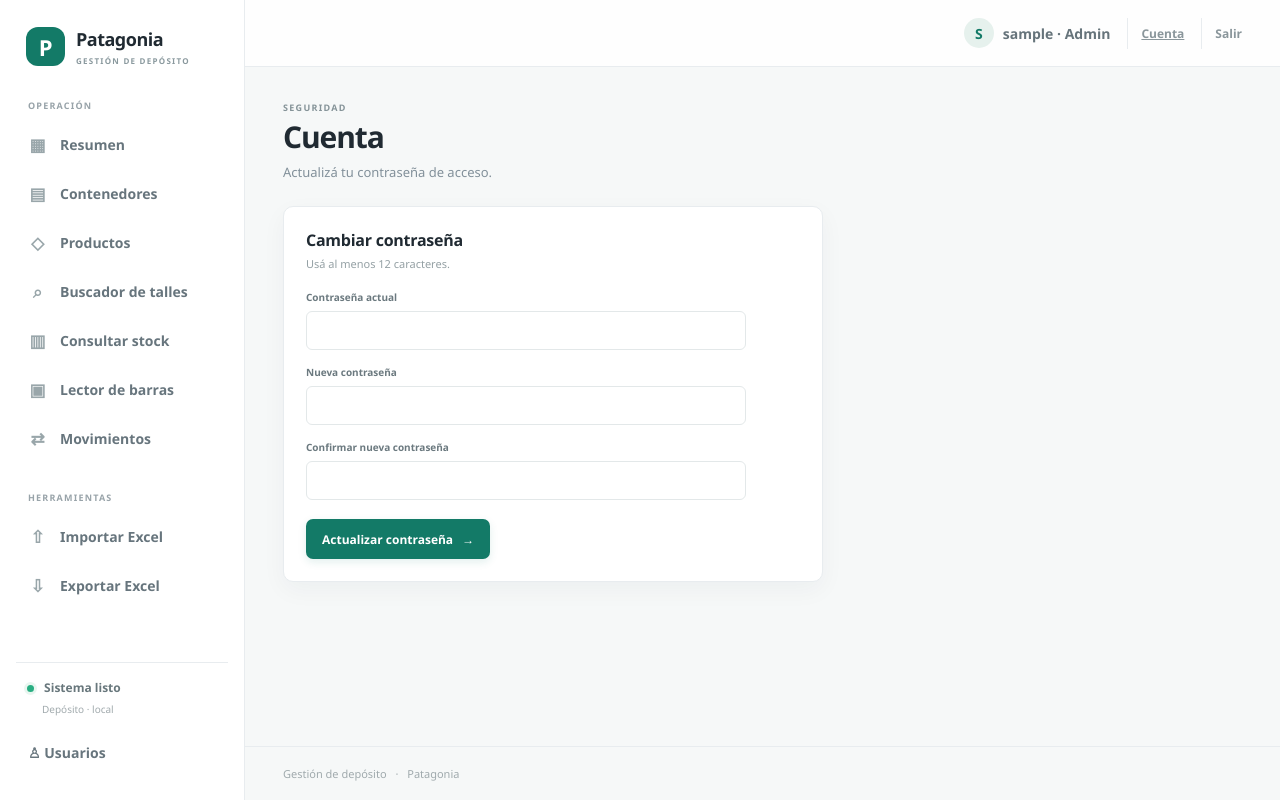
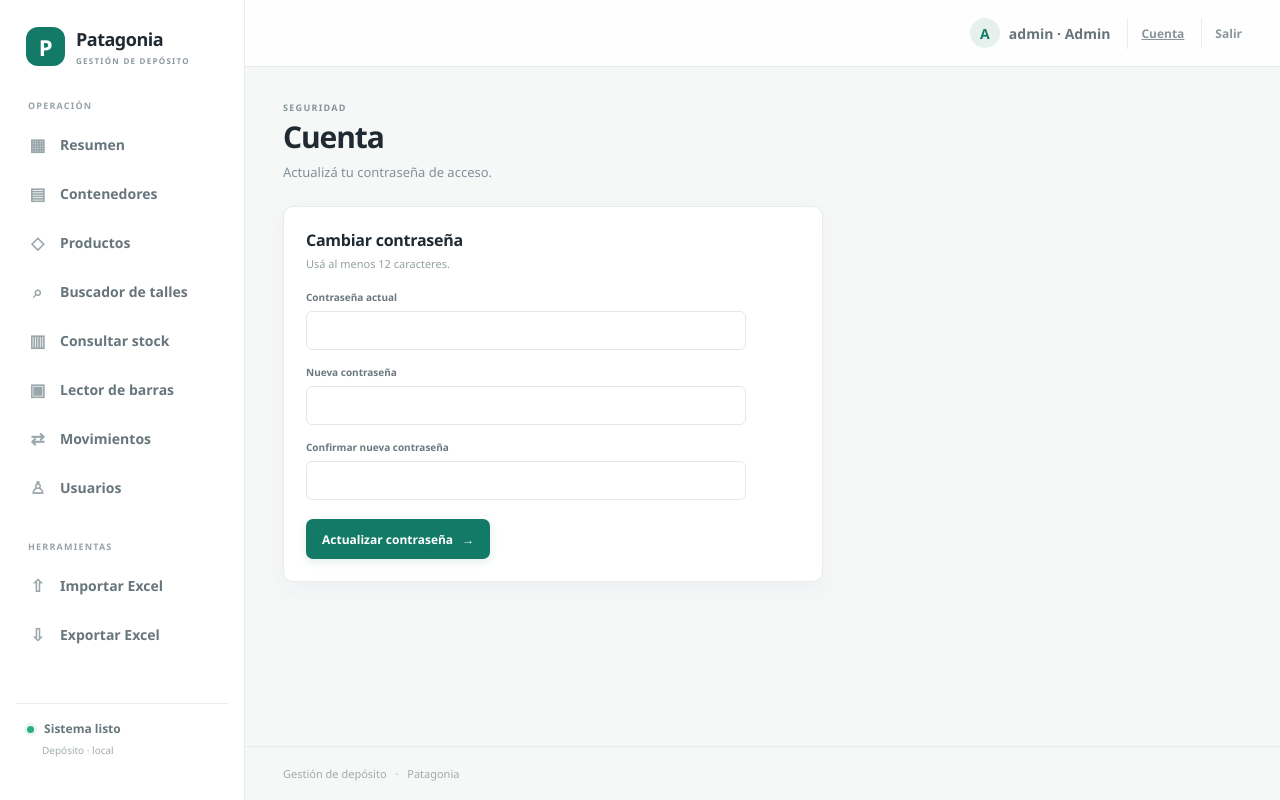
Before and after one commit to niroselania/relaxitretiro, a Flask app: page /cuenta in a window 1280 px wide. Run offline with Flask 3, Linux system fonts and the light colour scheme; the visitor is signed in with stand-in values (Sample User, id 1); data comes from the database, SQL or seed files in the repository; parts of the project's set-up code (start-up, migrations or seed data) failed here and were passed over.

Commit message:
Add files via upload

```diff
--- a/app.py
+++ b/app.py
@@ -109,6 +109,10 @@ def init_db():
         db.execute("INSERT INTO users(username, password_hash, role) VALUES (?, ?, 'admin')",
                    (username, generate_password_hash(password)))
     db.execute("UPDATE users SET role='admin' WHERE username=?", (username,))
+    # Keep the installation recoverable if ADMIN_USERNAME changed after setup.
+    # The oldest account is the original owner account in existing installations.
+    db.execute("UPDATE users SET role='admin' WHERE id=(SELECT MIN(id) FROM users) "
+               "AND NOT EXISTS (SELECT 1 FROM users WHERE role='admin')")
     if not db.execute("SELECT 1 FROM containers WHERE is_virtual=1 AND active=1").fetchone():
         last = db.execute("SELECT MAX(CAST(code AS INTEGER)) FROM containers WHERE code GLOB '[0-9]*' AND length(code)=12").fetchone()[0]
         candidate = (int(last) + 1) if last else 1
@@ -160,11 +164,26 @@ def protect_forms():
             abort(400, "La sesión del formulario venció. Volvé a cargar la pantalla.")
 
 
+@app.before_request
+def refresh_session_role():
+    # Roles live in SQLite; refresh the cookie on every request so a role
+    # migration or admin recovery takes effect without requiring a new login.
+    user_id = session.get("user_id")
+    if user_id:
+        user = get_db().execute("SELECT username, role FROM users WHERE id=?", (user_id,)).fetchone()
+        if user:
+            session["username"] = user["username"]
+            session["role"] = user["role"]
+        else:
+            session.clear()
+
+
 @app.context_processor
 def inject_template_values():
     if "csrf_token" not in session:
         session["csrf_token"] = secrets.token_urlsafe(24)
-    return {"csrf_token": session["csrf_token"], "active_path": request.path}
+    return {"csrf_token": session["csrf_token"], "active_path": request.path,
+            "current_role": session.get("role")}
 
 
 @app.template_filter("qty")
--- a/templates/base.html
+++ b/templates/base.html
@@ -18,6 +18,7 @@
     <a class="nav-link {% if active_path.startswith('/stock') %}active{% endif %}" href="{{ url_for('stock_view') }}"><span>▥</span> Consultar stock</a>
     <a class="nav-link {% if active_path.startswith('/lector') %}active{% endif %}" href="{{ url_for('scan') }}"><span>▣</span> Lector de barras</a>
     <a class="nav-link {% if active_path.startswith('/movimientos') %}active{% endif %}" href="{{ url_for('movements') }}"><span>⇄</span> Movimientos</a>
+    {% if current_role == 'admin' %}<a class="nav-link {% if active_path.startswith('/usuarios') %}active{% endif %}" href="{{ url_for('users_admin') }}"><span>♙</span> Usuarios</a>{% endif %}
   </nav>
   <div class="nav-label tools-label">HERRAMIENTAS</div>
   <nav>
@@ -25,10 +26,9 @@
     <a class="nav-link {% if active_path.startswith('/exportar') %}active{% endif %}" href="{{ url_for('export_data') }}"><span>⇩</span> Exportar Excel</a>
   </nav>
   <div class="sidebar-foot"><span class="status-dot"></span> Sistema listo <small>Depósito · local</small></div>
-  {% if session.get('role') == 'admin' %}<a class="nav-link" href="{{ url_for('users_admin') }}">♙ Usuarios</a>{% endif %}
 </aside>
 <div class="main-shell">
-  <header class="topbar"><div class="mobile-brand">Patagonia <small>DEPÓSITO</small></div><div class="topbar-spacer"></div><div class="user-chip"><span class="avatar">{{ session.get('username','U')[:1]|upper }}</span><span>{{ session.get('username') }} · {{ 'Admin' if session.get('role') == 'admin' else 'Consulta' }}</span></div><a class="logout" href="{{ url_for('account') }}">Cuenta</a><form method="post" action="{{ url_for('logout') }}"><input type="hidden" name="csrf_token" value="{{ csrf_token }}"><button class="logout" type="submit">Salir</button></form></header>
+  <header class="topbar"><div class="mobile-brand">Patagonia <small>DEPÓSITO</small></div><div class="topbar-spacer"></div><div class="user-chip"><span class="avatar">{{ session.get('username','U')[:1]|upper }}</span><span>{{ session.get('username') }} · {{ 'Admin' if current_role == 'admin' else 'Consulta' }}</span></div><a class="logout" href="{{ url_for('account') }}">Cuenta</a><form method="post" action="{{ url_for('logout') }}"><input type="hidden" name="csrf_token" value="{{ csrf_token }}"><button class="logout" type="submit">Salir</button></form></header>
   <main class="page-content">
     {% with messages = get_flashed_messages(with_categories=true) %}{% if messages %}<div class="flash-stack">{% for category, message in messages %}<div class="flash {{ category }}">{{ message }}</div>{% endfor %}</div>{% endif %}{% endwith %}
     {% block content %}{% endblock %}
```
Also changed, not shown: README.md.
